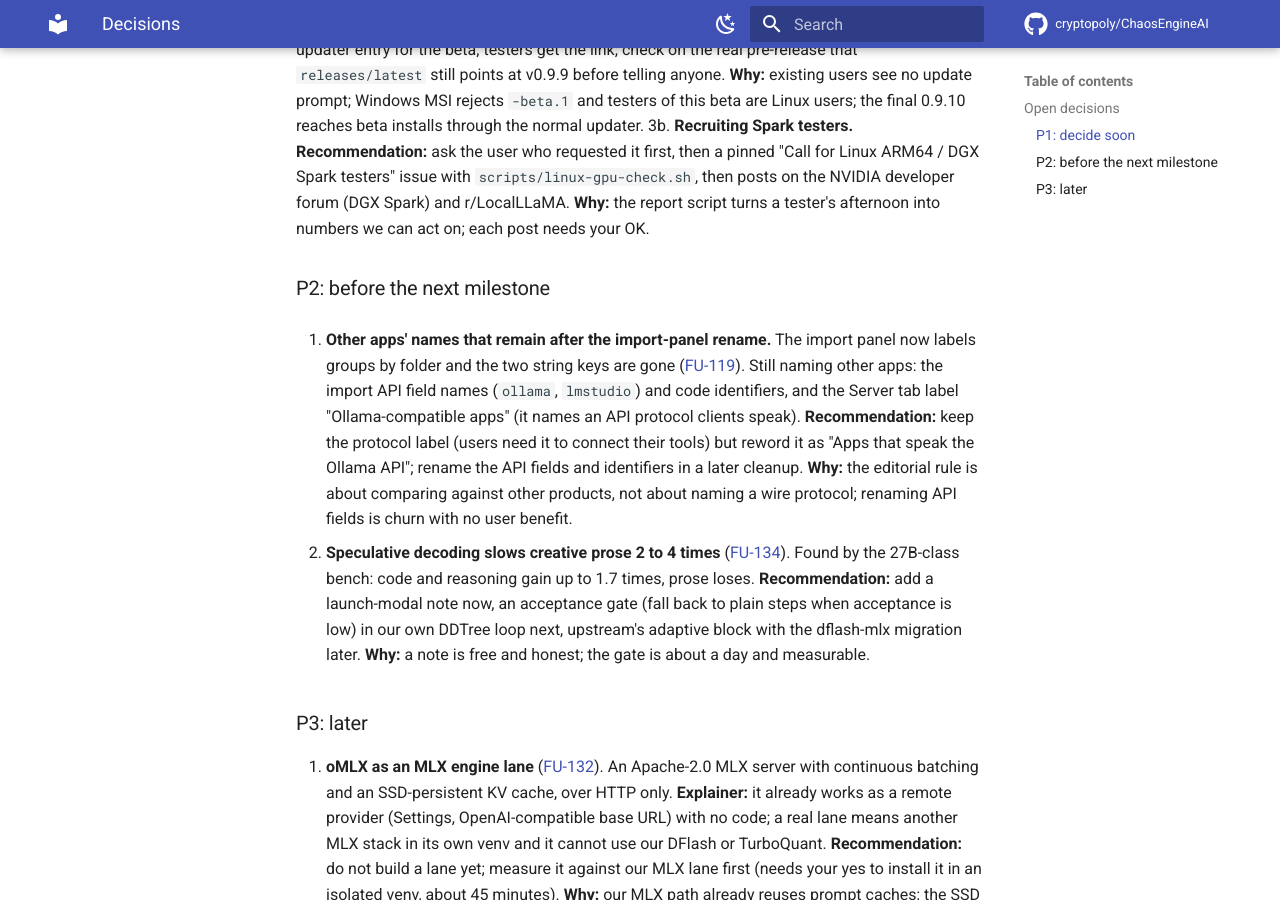
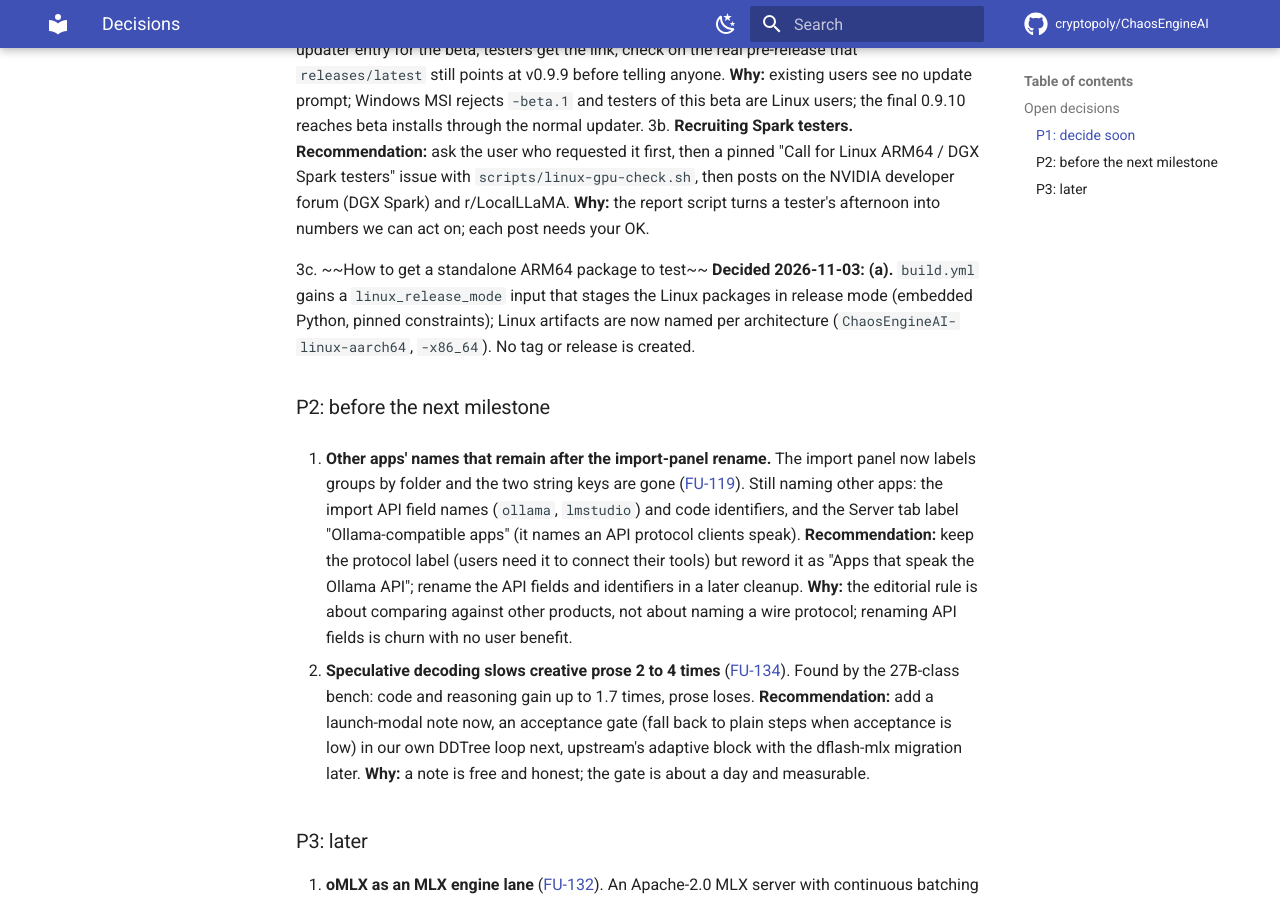
Before and after one commit to cryptopoly/ChaosEngineAI, an MkDocs documentation site: the page built from docs/hub/decisions.md, in a window 1280 px wide and 900 px high, scrolled down 752 px. Built offline with MkDocs 1.6.1 and Material for MkDocs 9.7.7, drawn with Linux system fonts in a browser that asks for light colours; comment, search, counter and statistics services are not loaded.

Commit message:
ci: linux_release_mode input on the manual build so Linux test packages carry the embedded runtime; per-architecture Linux artifact names

```diff
--- a/docs/hub/decisions.md
+++ b/docs/hub/decisions.md
@@ -18,6 +18,8 @@ Priority: P1 blocks launch or reworks built work; P2 is needed before the next m
 
 3a. **How to ship the Linux ARM64 / DGX Spark beta** ([FU-137](tracker/open.md), research in [the 2026-11-03 note](https://github.com/cryptopoly/ChaosEngineAI/blob/staging/docs/UPSTREAM_RESEARCH_2026-11-03-linux-arm64.md)). **Recommendation:** a GitHub pre-release `v0.9.10-beta.1`, Linux only (x86_64 and ARM64), no updater entry for the beta, testers get the link; check on the real pre-release that `releases/latest` still points at v0.9.9 before telling anyone. **Why:** existing users see no update prompt; Windows MSI rejects `-beta.1` and testers of this beta are Linux users; the final 0.9.10 reaches beta installs through the normal updater.
 3b. **Recruiting Spark testers.** **Recommendation:** ask the user who requested it first, then a pinned "Call for Linux ARM64 / DGX Spark testers" issue with `scripts/linux-gpu-check.sh`, then posts on the NVIDIA developer forum (DGX Spark) and r/LocalLLaMA. **Why:** the report script turns a tester's afternoon into numbers we can act on; each post needs your OK.
+
+3c. ~~How to get a standalone ARM64 package to test~~ **Decided 2026-11-03: (a).** `build.yml` gains a `linux_release_mode` input that stages the Linux packages in release mode (embedded Python, pinned constraints); Linux artifacts are now named per architecture (`ChaosEngineAI-linux-aarch64`, `-x86_64`). No tag or release is created.
 
 ### P2: before the next milestone
 
```
Also changed, not shown: 1 other file.
